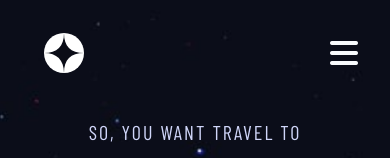
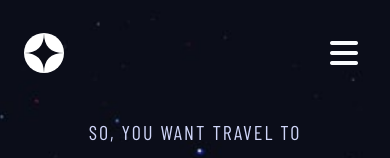
Before and after one commit to MahdiSadeghi26/Space-Toursim-multiPage, a Vue app: page / in a window 390 px wide. Shown: the top 158 px of the page. Built offline with nearby package versions, Linux system fonts and the light colour scheme.

Commit message:
fixing z index and margin left in mobile mode

```diff
--- a/src/components/NavMenu.vue
+++ b/src/components/NavMenu.vue
@@ -5,8 +5,8 @@ const route = useRoute()
 let mobileTrigedFlag = ref(false)
 </script>
 <template>
-    <header class="w-screen text-slate-50   lg:h-[100px]">
-        <nav class="flex justify-between items-center pt-7 ">
+    <header class="w-screen text-slate-50   lg:h-[100px] z-10">
+        <nav class="flex justify-between items-center pt-7">
             <!-- logo -->
             <div class="xl:w-[60%] lg:flex hidden  justify-between items-center ">
                 <img src="/images/shared/logo.svg" alt="logo" class="inline lg:ml-8 ">
@@ -27,7 +27,7 @@ let mobileTrigedFlag = ref(false)
             </ul>
             <!-- icon and logo in mobile -->
             <div class="lg:hidden flex justify-between px-6 items-center w-screen h-[50px]">
-                <img src="/images/shared/logo.svg" alt="logo" class="ml-5 h-[40px]">
+                <img src="/images/shared/logo.svg" alt="logo" class="md:ml-5 h-[40px]">
                 <transition leave-active-class="animate__animated animate__fadeOut"
                     enter-active-class="animate__animated `animate__fadeIn">
                     <i v-if="!mobileTrigedFlag" class="fa-solid fa-bars fa-2xl absolute right-8"
```
